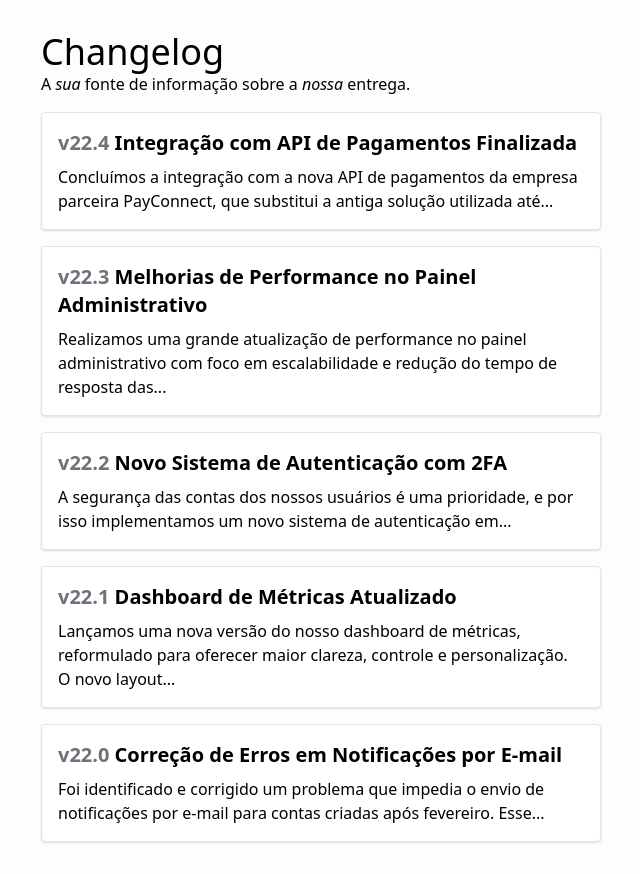
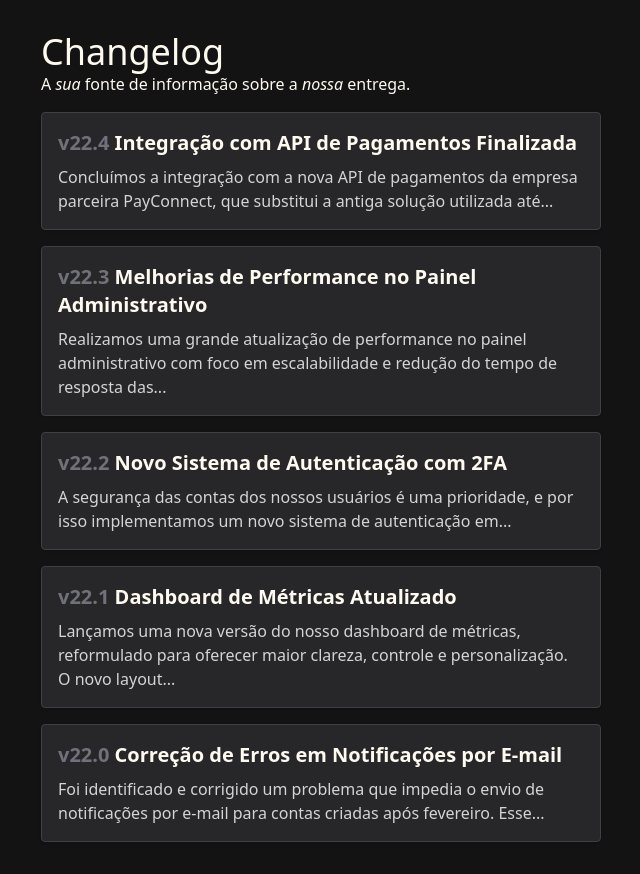
Before and after one commit to rommuloifrn/vue-changelog, a Vue app: page / in a window 1280 px wide. Shown: the whole page, without its empty margins (319-959 px from the left). Built offline with nearby package versions, Linux system fonts and the light colour scheme; the HTML template or start-up script is replaced by a standard one.

Commit message:
feat: muda para modo escuro

```diff
--- a/src/assets/main.css
+++ b/src/assets/main.css
@@ -9,6 +9,8 @@
 
 @media (min-width: 1024px) {
   body {
+    background-color: rgb(19, 19, 19);
+    color: floralwhite;
     display: flex;
     place-items: center;
   }
--- a/src/views/PostView.vue
+++ b/src/views/PostView.vue
@@ -33,7 +33,7 @@ import { posts } from '@/posts';
       <div class="font-semibold text-xl">
         <span class="text-zinc-500">v{{ post.versao }}</span> {{ post.titulo }}
       </div>
-      <div class="pt-2 whitespace-pre-line">
+      <div class="pt-2 whitespace-pre-line text-zinc-300">
         {{ post.conteudo }}
       </div>
     </div>
--- a/src/views/Posts.vue
+++ b/src/views/Posts.vue
@@ -26,12 +26,13 @@ import {posts} from '../posts'
 
   <div class="flex flex-col">
 
-    <div v-on:click="router.push('/'+post.id)" class="mt-4 border border-zinc-200 rounded p-4 bg-white w-[35em] shadow cursor-pointer" v-for="post in posts">
+    <div v-on:click="router.push('/'+post.id)" v-for="post in posts"
+    class="mt-4 border border-zinc-700 rounded p-4 bg-zinc-800 w-[35em] shadow cursor-pointer" >
 
         <div class="font-semibold text-xl">
           <span class="text-zinc-500">v{{ post.versao }}</span> {{ post.titulo }}
         </div>
-        <div class="pt-2">
+        <div class="pt-2 text-zinc-300">
           {{ truncarPorPalavras(post.conteudo, 20) }}
         </div>
 
```
